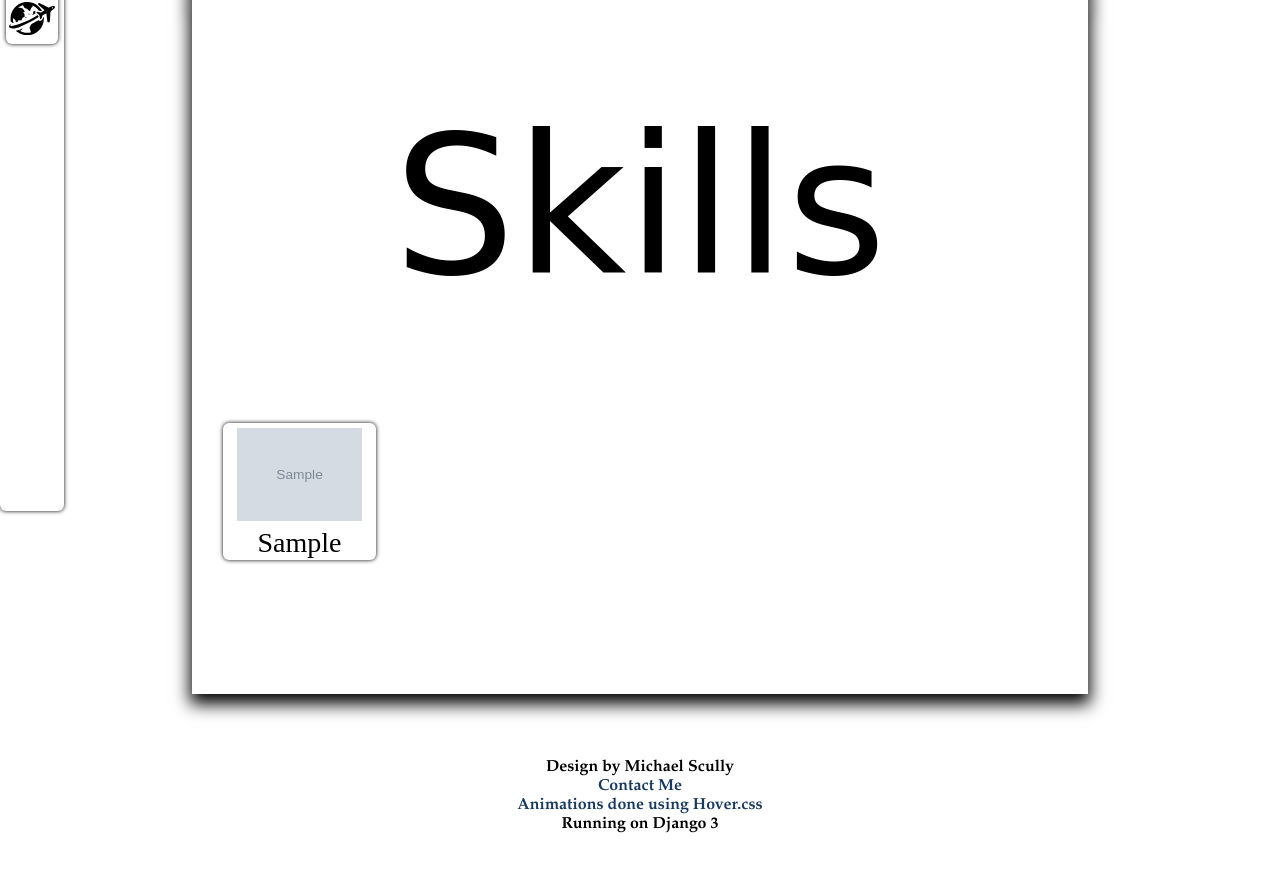
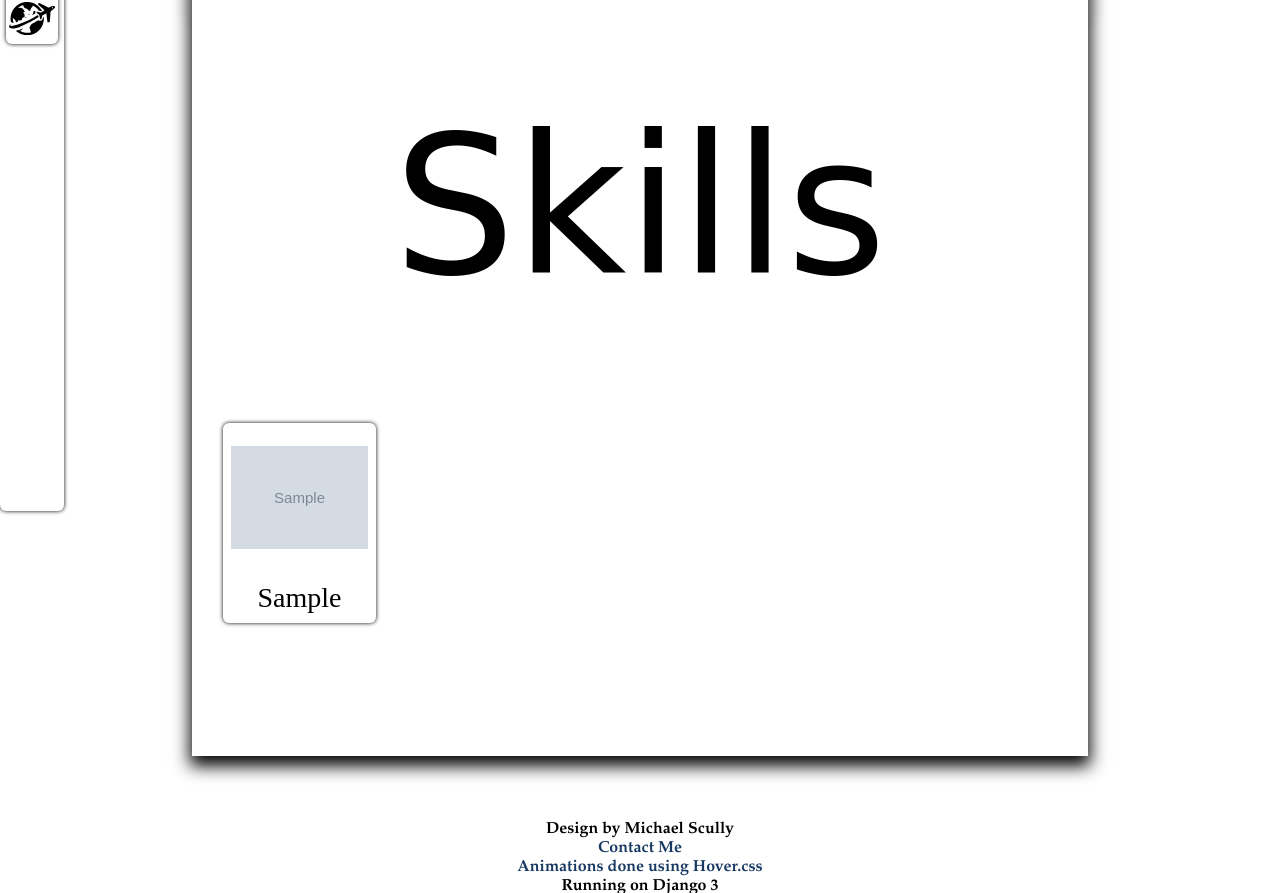
Before and after one commit to mscully4/michaeljscully.com, a Django app: page /resume/skills in a window 1280 px wide. Shown: the part 209-1102 px from the top of the page. Before the commit the page ends 1042 px from the top, so only its background shows below. Run offline with Django 3.2, Linux system fonts and the light colour scheme; tables that the repository leaves empty hold one stand-in row (values such as "Sample post"); grey boxes marked "Sample" are stand-in pictures; parts of the project's set-up code (start-up, migrations or seed data) failed here and were passed over; some libraries are stand-ins or nearby versions; some web fonts are replaced.

Commit message:
Added a height to skill cards

```diff
--- a/static/resume/css/skills.css
+++ b/static/resume/css/skills.css
@@ -14,6 +14,7 @@
     align-items: center;
     text-decoration: none;
     color: #000;
+    height: 25vh;
 }
 
 .skills-logo {
```
